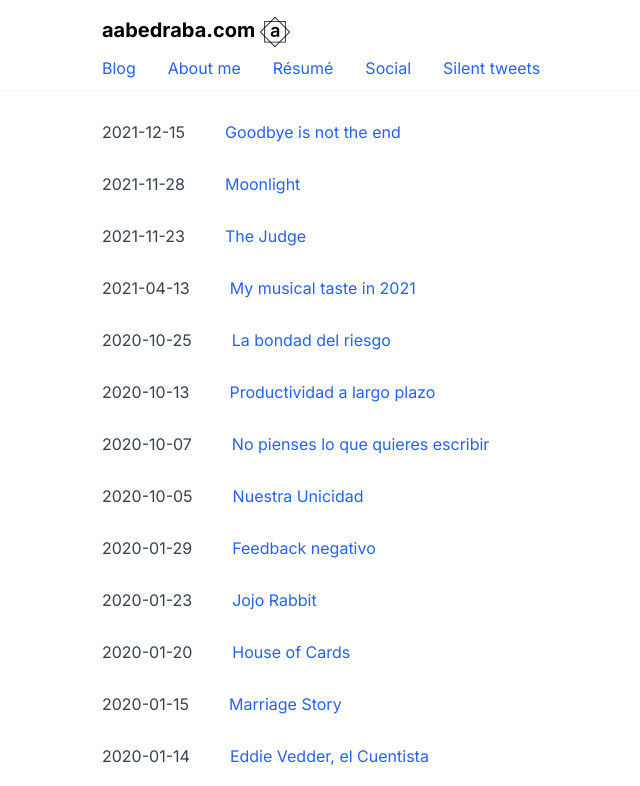
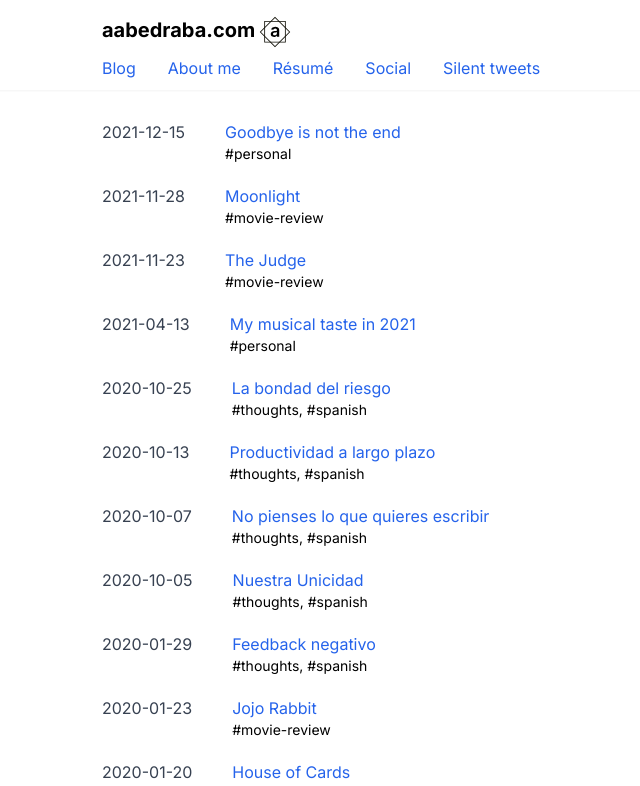
Before and after one commit to aabedraba/dotcom, a Next.js app in the folder website/: page / in a window 1280 px wide. Shown: the top 786 px of the page, without its empty margins (214-854 px from the left). Built offline with nearby package versions, Linux system fonts and the light colour scheme; no server answers.

Commit message:
Show tags of posts

```diff
--- a/website/pages/index.tsx
+++ b/website/pages/index.tsx
@@ -12,6 +12,7 @@ type PageProps = {
     slug: string;
     title: string;
     date: string;
+    tags: string[];
   }[];
 };
 
@@ -70,13 +71,14 @@ const Index = ({ postList }: PageProps) => {
             </span>
           </div>
         )}
-        <ul className="space-y-7">
+        <ul className="space-y-5">
           {postList.map((post) => {
             return (
               <li key={post.title} className="flex">
                 <span className="block pr-10 text-gray-700">
                   {new Date(post.date).toISOString().split("T")[0]}
                 </span>
+                <div className="flex flex-col">
                   <Link
                     href={{
                       pathname: "/posts/[slug]",
@@ -87,6 +89,8 @@ const Index = ({ postList }: PageProps) => {
                   >
                     <a>{post.title}</a>
                   </Link>
+                  <span className="text-sm">{post.tags.map((tag) => `#${tag}`).join(", ")}</span>
+                </div>
               </li>
             );
           })}
@@ -108,6 +112,7 @@ export const getStaticProps: GetServerSideProps<PageProps> = async () => {
       slug: fileName.replace(".md", "").trim(),
       title: result.data.title,
       date: result.data.date,
+      tags: result.data.tags.split(",").map((tag: string) => tag.trim()),
     };
   });
 
```
Lines whose indentation alone changed are shown as unchanged.
